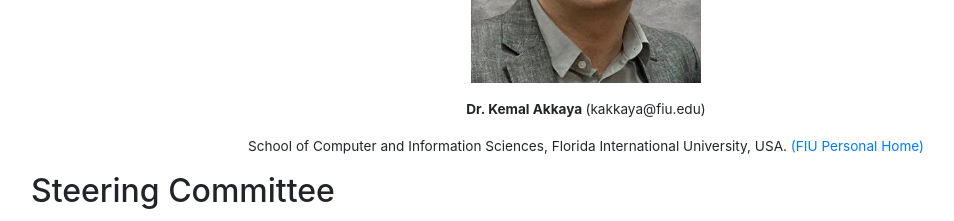
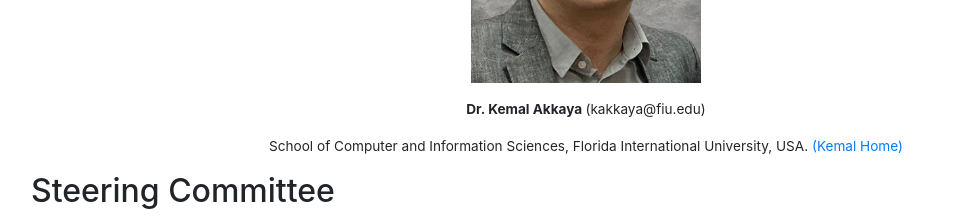
Before and after one commit to mobiarch2024/MobiArch2024, a plain HTML site: page committees.html in a window 1280 px wide. Shown: the part 1640-1861 px from the top of the page, without its empty margins (54-1008 px from the left). Drawn offline with Linux system fonts and the light colour scheme.

Commit message:
Update committees.html

```diff
--- a/committees.html
+++ b/committees.html
@@ -68,7 +68,7 @@ The proposed MobiArch’24 workshop will focus on the technical architecture iss
                     <p class="text-center"><img src="Kemal_Akkaya.jpg" alt="Photo of Tingting" height="250"></p>
                     <p class="text-center"><b>Dr. Kemal Akkaya </b></u> (kakkaya@fiu.edu)   </p>
 		    <p class="text-center"> School of Computer and Information Sciences, Florida International University, USA. <a
-                            href="https://web.eng.fiu.edu/kakkaya/">(FIU Personal Home)</a> </p>
+                            href="https://web.eng.fiu.edu/kakkaya/">(Kemal Home)</a> </p>
                 </div>
 <!--                 <div class="row-md-4 small-text">
                     <p class="text-center"><img src="Lorenzo.png" alt="Photo of Lorenzo Bertizzolo" height="250"></p>
```
